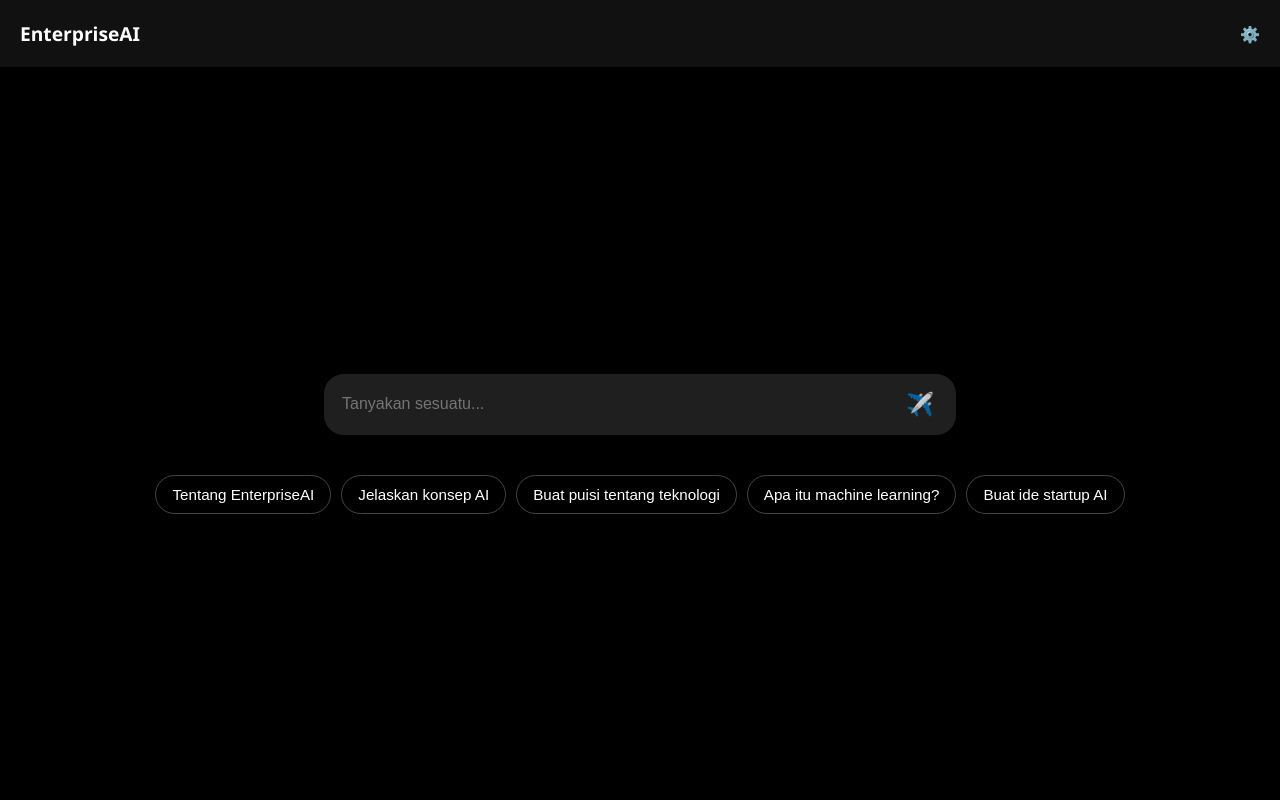
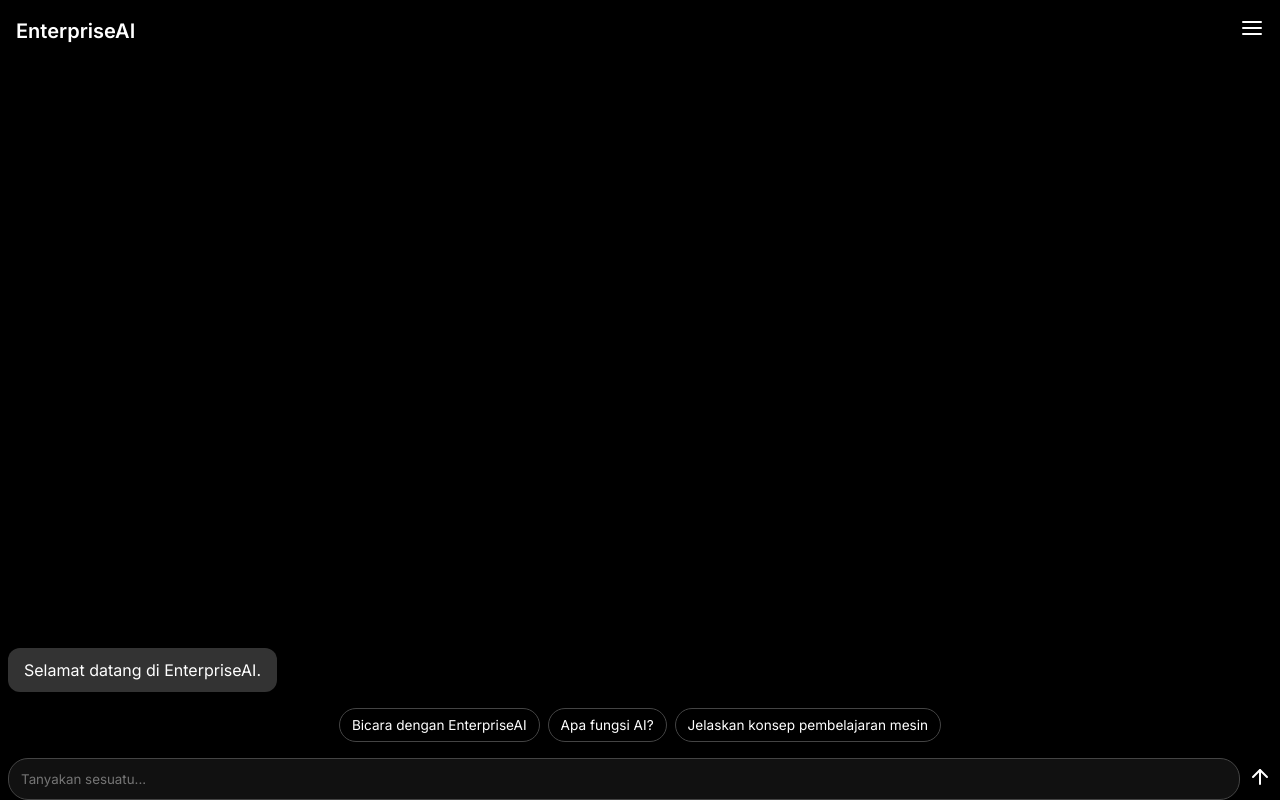
Before and after one commit to Fariiz011/OPENAI-ENTERPRISE, a plain HTML site: page index.html in a window 1280 px wide. Drawn offline with nearby package versions, Linux system fonts and the light colour scheme.

Commit message:
Update index.html

```diff
--- a/index.html
+++ b/index.html
@@ -3,224 +3,118 @@
   <meta charset="UTF-8" />
   <meta name="viewport" content="width=device-width, initial-scale=1.0" />
   <title>EnterpriseAI</title>
+  <link href="https://fonts.googleapis.com/css2?family=Inter:wght@400;600&display=swap" rel="stylesheet">
+  <script src="https://unpkg.com/feather-icons"></script>
   <style>
-    body {
-      margin: 0;
-      background-color: #000;
-      font-family: 'Segoe UI', sans-serif;
-      color: #fff;
-      display: flex;
-      flex-direction: column;
-      height: 100vh;
-      overflow: hidden;
-    }header {
-  display: flex;
-  justify-content: space-between;
-  align-items: center;
-  padding: 20px;
-  background-color: #111;
-}
-
-.logo {
-  font-size: 1.2em;
-  font-weight: bold;
-}
-
-.settings {
-  cursor: pointer;
-}
-
-.chat-container {
-  flex: 1;
-  display: flex;
-  flex-direction: column;
-  align-items: center;
-  justify-content: center;
-  padding: 20px;
-  animation: fadeIn 1s ease;
-}
-
-.bubble {
-  background: #1f1f1f;
-  border-radius: 20px;
-  padding: 16px;
-  margin: 10px 0;
-  max-width: 600px;
-  width: 100%;
-  box-shadow: 0 0 10px #111;
-  white-space: pre-wrap;
-}
-
-.input-box {
-  display: flex;
-  align-items: center;
-  gap: 10px;
-  background-color: #1f1f1f;
-  padding: 16px;
-  border-radius: 20px;
-  width: 100%;
-  max-width: 600px;
-  margin: 20px auto;
-}
-
-.input-box input {
-  flex: 1;
-  background: transparent;
-  border: none;
-  color: #fff;
-  font-size: 1em;
-  outline: none;
-}
-
-.input-box button {
-  background: none;
-  border: none;
-  color: #fff;
-  font-size: 1.4em;
-  cursor: pointer;
-}
-
-.button-group {
-  display: flex;
-  flex-wrap: wrap;
-  justify-content: center;
-  gap: 10px;
-  margin-top: 20px;
-}
-
-.button-group button {
-  background: transparent;
-  border: 1px solid #444;
-  padding: 10px 16px;
-  border-radius: 30px;
-  color: #fff;
-  cursor: pointer;
-  font-size: 0.95em;
-}
-
-.loader {
-  border: 4px solid #333;
-  border-top: 4px solid #fff;
-  border-radius: 50%;
-  width: 24px;
-  height: 24px;
-  animation: spin 1s linear infinite;
-  margin: 20px auto;
-}
-
-@keyframes spin {
-  0% { transform: rotate(0deg); }
-  100% { transform: rotate(360deg); }
-}
-
-@keyframes fadeIn {
-  from { opacity: 0; transform: translateY(20px); }
-  to { opacity: 1; transform: translateY(0); }
-}
-
-.fade-in-screen {
-  position: fixed;
-  top: 0;
-  left: 0;
-  right: 0;
-  bottom: 0;
-  background-color: #000;
-  display: flex;
-  align-items: center;
-  justify-content: center;
-  color: white;
-  font-size: 2em;
-  animation: fadeOut 1.2s ease 1.5s forwards;
-  z-index: 9999;
-}
-
-@keyframes fadeOut {
-  to { opacity: 0; visibility: hidden; }
-}
-
+    * { margin:0; padding:0; box-sizing:border-box; font-family:'Inter',sans-serif; }
+    body { display:flex; flex-direction:column; height:100vh; background:#000; color:#fff; }
+    header { display:flex; justify-content:space-between; align-items:center; padding:1rem; background:#000; }
+    .logo { font-size:1.25rem; font-weight:600; }
+    .menu-btn { background:none; border:none; color:#fff; cursor:pointer; font-size:1.5rem; }
+    .sidebar { position:fixed; top:0; right:-260px; width:260px; height:100%; background:#111; transition:right .3s; padding:1rem; }
+    .sidebar.show { right:0; }
+    .sidebar h2 { margin-bottom:.75rem; font-size:1.1rem; }
+    .sidebar .setting { margin-bottom:1rem; }
+    .sidebar label { display:flex; justify-content:space-between; align-items:center; margin-bottom:.5rem; }
+    .sidebar button { width:100%; padding:.5rem; margin-top:1rem; background:#222; border:none; color:#fff; border-radius:6px; cursor:pointer; }
+    .chat-area { flex:1; display:flex; flex-direction:column; justify-content:flex-end; align-items:center; padding:.5rem; overflow-y:auto; }
+    .bubble { background:#333; padding:.75rem 1rem; border-radius:12px; max-width:80%; margin:.5rem 0; }
+    .bubble.bot { align-self:flex-start; }
+    .bubble.user { align-self:flex-end; background:#444; }
+    .presets { display:flex; flex-wrap:wrap; gap:.5rem; margin:.5rem 0; }
+    .presets button { background:transparent; border:1px solid #444; color:#fff; padding:.5rem .75rem; border-radius:20px; cursor:pointer; font-size:.85rem; }
+    .input-box { display:flex; align-items:center; gap:.5rem; padding:0 .5rem; }
+    .input-box input { flex:1; padding:.75rem; border-radius:20px; border:1px solid #444; background:#111; color:#fff; outline:none; }
+    .input-box button { background:none; border:none; font-size:1.25rem; color:#fff; cursor:pointer; }
+    .dark-mode { background:#f5f5f5; color:#111; }
+    .dark-mode .sidebar { background:#ddd; color:#111; }
+    .dark-mode .bubble { background:#e0e0e0; color:#111; }
+    .dark-mode .bubble.user { background:#ccc; }
+    .dark-mode .input-box input { background:#fff; color:#111; border-color:#ccc; }
   </style>
 </head>
 <body>
-  <div class="fade-in-screen">Memuat EnterpriseAI...</div>
   <header>
     <div class="logo">EnterpriseAI</div>
-    <div class="settings">⚙️</div>
-  </header>  <div class="chat-container">
-    <div class="bubble" id="responseBox" style="display:none;"></div>
-    <div class="loader" id="loader" style="display:none;"></div>
-    <div class="input-box">
-      <input type="text" id="promptInput" placeholder="Tanyakan sesuatu..." />
-      <button onclick="sendPrompt()">✈️</button>
+    <button class="menu-btn" onclick="toggleSidebar()"><i data-feather="menu"></i></button>
+  </header>
+  <div class="sidebar" id="sidebar">
+    <h2>Pengaturan</h2>
+    <div class="setting">
+      <label>Mode Gelap
+        <input type="checkbox" id="darkToggle">
+      </label>
     </div>
-    <div class="button-group" id="buttonGroup"></div>
-  </div><audio id="pingSound" src="https://www.soundjay.com/buttons/sounds/button-16.mp3"></audio>
-
-  <script>
-    const COHERE_API_KEY = 'IHjr8UQKTNoXYBn4Tp6hUVrzbVY91I2VRgdnQWaO';
-
-    const prompts = [
-      "Tentang EnterpriseAI",
-      "Jelaskan konsep AI",
-      "Buat puisi tentang teknologi",
-      "Apa itu machine learning?",
-      "Buat ide startup AI"
-    ];
-
-    const buttonGroup = document.getElementById("buttonGroup");
-    const responseBox = document.getElementById("responseBox");
-    const loader = document.getElementById("loader");
-    const pingSound = document.getElementById("pingSound");
-
-    prompts.forEach(text => {
-      const btn = document.createElement("button");
-      btn.textContent = text;
-      btn.onclick = () => sendCustomPrompt(text);
-      buttonGroup.appendChild(btn);
+    <div class="setting">
+      <label>Multi Bahasa
+        <select id="langSelect">
+          <option value="id">Bahasa Indonesia</option>
+          <option value="en">English</option>
+        </select>
+      </label>
+    </div>
+    <div class="setting">
+      <button onclick="alertInfo('support')">Support</button>
+    </div>
+    <div class="setting">
+      <button onclick="alertInfo('about')">Tentang EnterpriseAI</button>
+    </div>
+  </div>
+  <div class="chat-area" id="chatArea">
+    <div class="bubble bot" id="welcome">Selamat datang di EnterpriseAI.</div>
+    <div class="presets" id="presets"></div>
+  </div>
+  <div class="input-box">
+    <input type="text" id="userInput" placeholder="Tanyakan sesuatu...">
+    <button onclick="sendMessage()"><i data-feather="arrow-up"></i></button>
+  </div>  <script>
+    feather.replace();
+    // Sidebar
+    function toggleSidebar() { document.getElementById('sidebar').classList.toggle('show'); }
+    // Dark mode toggle
+    document.getElementById('darkToggle').addEventListener('change', e => {
+      document.body.classList.toggle('dark-mode', e.target.checked);
     });
-
-    function sendCustomPrompt(text) {
-      document.getElementById("promptInput").value = text;
-      sendPrompt();
+    // Language change
+    document.getElementById('langSelect').addEventListener('change', e => {
+      const lang = e.target.value;
+      const welcome = document.getElementById('welcome');
+      welcome.textContent = lang==='en'? 'Welcome to EnterpriseAI.' : 'Selamat datang di EnterpriseAI.';
+    });
+    // Alert info
+    function alertInfo(type) {
+      if (type==='support') alert('Hubungi support@enterpriseai.com');
+      else alert('EnterpriseAI v1.0. Dibuat untuk membantu.');
     }
-
-    async function sendPrompt() {
-      const prompt = document.getElementById("promptInput").value;
-      if (!prompt) return;
-
-      loader.style.display = 'block';
-      responseBox.style.display = 'none';
-
+    // Preset buttons
+    const prompts = ['Bicara dengan EnterpriseAI','Apa fungsi AI?','Jelaskan konsep pembelajaran mesin'];
+    const presets = document.getElementById('presets');
+    prompts.forEach(t => { const b=document.createElement('button'); b.textContent=t; b.onclick=()=>{ document.getElementById('userInput').value=t; sendMessage();}; presets.appendChild(b); });
+    // Send message
+    async function sendMessage() {
+      const text = document.getElementById('userInput').value.trim(); if(!text) return;
+      appendBubble('user', text);
+      document.getElementById('userInput').value='';
+      appendBubble('bot','Sedang memproses...');
+      // Cohere API call
       try {
-        const res = await fetch('https://api.cohere.ai/v1/generate', {
-          method: 'POST',
-          headers: {
-            'Authorization': `Bearer IHjr8UQKTNoXYBn4Tp6hUVrzbVY91I2VRgdnQWaO`,
-            'Content-Type': 'application/json'
-          },
-          body: JSON.stringify({
-            model: "command",
-            prompt: prompt,
-            max_tokens: 200,
-            temperature: 0.7,
-          })
+        const res = await fetch('https://api.cohere.ai/v1/generate',{
+          method:'POST',headers:{
+            'Authorization':'Bearer YOUR_COHERE_API_KEY','Content-Type':'application/json'
+          },body:JSON.stringify({model:'command',prompt:text,max_tokens:150,temperature:0.7})
         });
-
         const data = await res.json();
-        if (data.generations) {
-          loader.style.display = 'none';
-          responseBox.textContent = data.generations[0].text.trim();
-          responseBox.style.display = 'block';
-          pingSound.play();
-        } else {
-          responseBox.textContent = 'Tidak ada respon.';
-          responseBox.style.display = 'block';
-          loader.style.display = 'none';
-        }
-      } catch (err) {
-        responseBox.textContent = 'Terjadi kesalahan: ' + err.message;
-        responseBox.style.display = 'block';
-        loader.style.display = 'none';
+        const last = [...document.querySelectorAll('.bubble.bot')].pop();
+        last.textContent = data.generations?.[0].text.trim() || 'Tidak ada response.';
+      } catch(err) {
+        const last=[...document.querySelectorAll('.bubble.bot')].pop(); last.textContent='Error: '+err.message;
       }
+    }
+    function appendBubble(sender,msg){
+      // remove 'Sedang memproses...' if exist
+      if(sender==='bot'){ const temp=[...document.querySelectorAll('.bubble.bot')]; const last=temp.pop(); if(last.textContent==='Sedang memproses...') last.remove(); }
+      const d=document.createElement('div'); d.className='bubble '+sender; d.textContent=msg; document.getElementById('chatArea').appendChild(d);
+      document.getElementById('chatArea').scrollTop = document.getElementById('chatArea').scrollHeight;
     }
   </script>
 </body>
```
